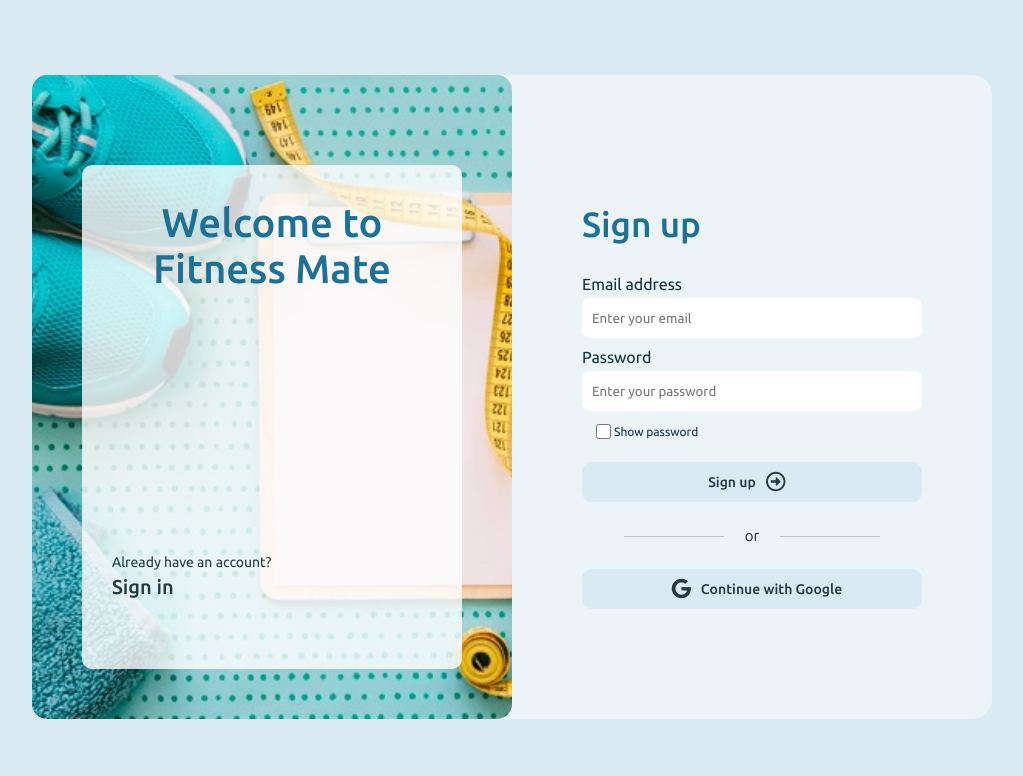
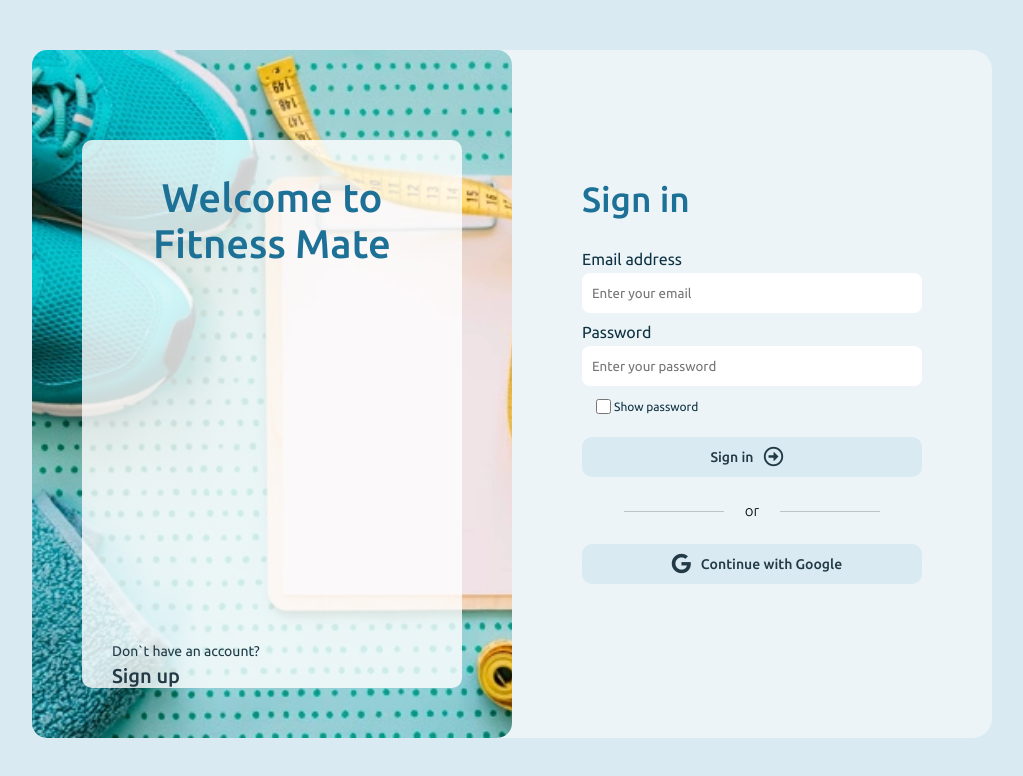
Before and after one commit to AdreanRamires/adreanramires.github.io, a React (Create React App) app: page / in a window 1280 px wide. Shown: the top 776 px of the page, without its empty margins (128-1151 px from the left). Built offline with nearby package versions, Linux system fonts and the light colour scheme.

Commit message:
sign-in sign-up page update

```diff
--- a/src/main/Login/Login.js
+++ b/src/main/Login/Login.js
@@ -2,6 +2,21 @@ import React, { useState, Fragment } from "react";
 import styles from "./Login.module.css";
 
 const Login = () => {
+  const [showPassword, setShowPassword] = useState(false);
+  const [signIn, setSignIn] = useState(true);
+
+  const showPasswordHandler = (e) => {
+    setShowPassword((prevState) => {
+      return !prevState;
+    });
+  };
+
+  const signInSingUpToggleHanlder = (e) => {
+    e.preventDefault();
+    setSignIn((prevState) => {
+      return !prevState;
+    });
+  };
 
   return (
     <section className={styles["login-wrapper"]}>
@@ -12,14 +27,24 @@ const Login = () => {
           </h1>
 
           <div className={styles["sign-in-wrapper"]}>
-            <p className={styles.registered}>Already have an account?</p>
-            <a href="" className={styles["sign-in"]}>Sign in</a>
+            <p className={styles.registered}>
+              {signIn ? "Don`t have an account?" : "Already have an account?"}
+            </p>
+            <a
+              href=""
+              onClick={signInSingUpToggleHanlder}
+              className={styles["sign-in"]}
+            >
+              {signIn ? "Sign up" : "Sign in"}
+            </a>
           </div>
         </article>
       </section>
 
       <section className={styles["login-side-b"]}>
-        <h2 className={styles["side-b-heading"]}>Sign up</h2>
+        <h2 className={styles["side-b-heading"]}>
+          {signIn ? "Sign in" : "Sign up"}
+        </h2>
 
         <form action="" className={styles.form}>
           <div className={styles["input-wrapper"]}>
@@ -39,27 +64,44 @@ const Login = () => {
               Password
             </label>
             <input
-              type="password"
+              type={showPassword ? "text" : "password"}
               className={styles.input}
               id="password"
               placeholder="Enter your password"
             />
           </div>
 
+          <div className={`${styles["input-wrapper"]} ${signIn ? styles.inactive : '' }`}>
+            <label htmlFor="password" className={styles["input-label"]}>
+              Repeat password
+            </label>
+            <input
+              type={showPassword ? "text" : "password"}
+              className={styles.input}
+              id="password"
+              placeholder="Repeat your password"
+            />
+          </div>
+
           <div className={styles["input-wrapper-checkbox"]}>
-            <input type="checkbox" className={styles.checkbox} id="checkbox" />
+            <input
+              type="checkbox"
+              className={styles.checkbox}
+              id="checkbox"
+              onChange={showPasswordHandler}
+            />
             <label htmlFor="checkbox">Show password</label>
           </div>
 
           <button type="submit" className={styles["btn"]}>
-            Sign up
+            {signIn ? 'Sign in' : 'Sign up' }
             <i className={`far fa-arrow-alt-circle-right ${styles.icon}`}></i>
           </button>
         </form>
 
         <span className={styles.or}>or</span>
         <button className={styles["btn"]}>
-          <i class={`fab fa-google ${styles.icon}`}></i>Continue with Google
+          <i className={`fab fa-google ${styles.icon}`}></i>Continue with Google
         </button>
       </section>
     </section>
--- a/src/main/Login/Login.module.css
+++ b/src/main/Login/Login.module.css
@@ -3,7 +3,7 @@
   align-items: center;
   background: #ecf4f7;
   width: 960px;
-  margin: 75px auto;
+  margin: 50px auto 0 auto;
   border-radius: 20px;
 }
 
@@ -37,7 +37,7 @@
 .sign-in-wrapper {
   display: flex;
   flex-direction: column;
-  margin-top: 60%;
+  margin-top: 90%;
 }
 
 .registered {
@@ -84,6 +84,10 @@
   font-size: 16px;
   font-weight: 400;
   margin-top: 10px;
+}
+
+.inactive {
+  display: none;
 }
 
 .input-label {
@@ -178,7 +182,7 @@
   }
 
   .sign-in-wrapper {
-    margin: 50% 0 0 30px;
+    margin: 80% 0 0 30px;
   }
 
   .btn {
@@ -187,12 +191,16 @@
 }
 
 @media screen and (max-width: 970px) {
+  .login-wrapper {
+    margin: 30px auto 0 auto;
+  }
+
   .login-side-a {
     padding: 60px 30px 40px 30px;
   }
 
   .sign-in-wrapper {
-    margin: 85% 0 0 30px;
+    margin: 110% 0 0 30px;
   }
 
   .login-side-b {
@@ -242,6 +250,7 @@
 @media screen and (max-width: 481px) {
   .login-wrapper {
     flex-direction: column;
+    margin: 15px auto 0 auto;
   }
 
   .login-side-a {
@@ -264,5 +273,4 @@
     width: 100%;
     padding: 10px 20px;
   }
-
 }
```
Lines whose indentation alone changed are shown as unchanged.
